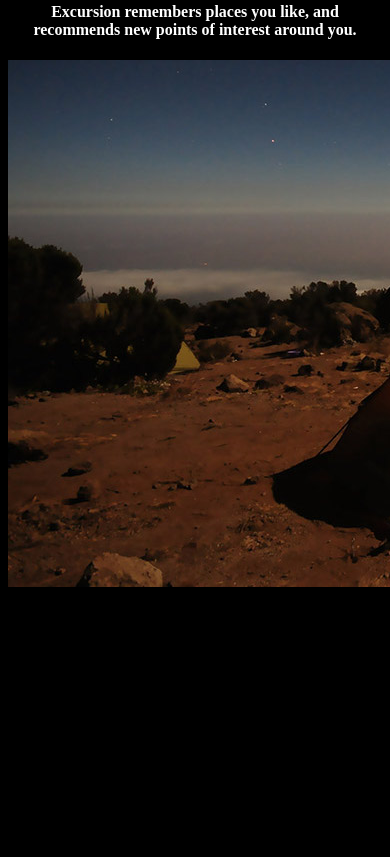
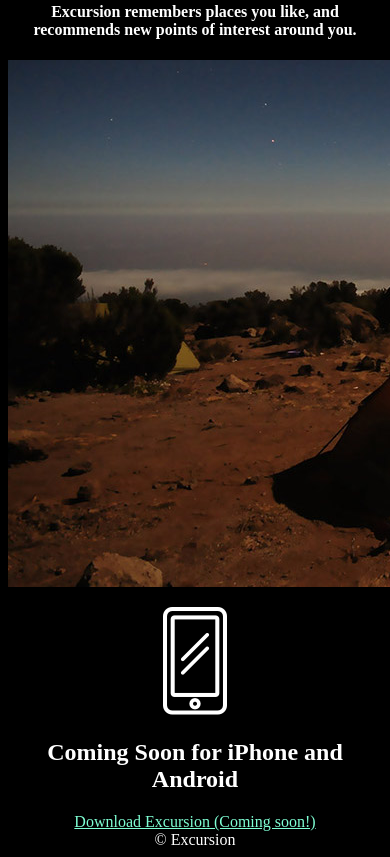
Before and after one commit to flournoy87/Excursion, a plain HTML site: page index.html in a window 390 px wide. Shown: the part 1206-2063 px from the top of the page. Before the commit the page ends 1813 px from the top, so only its background shows below. Drawn offline with Linux system fonts and the light colour scheme.

Commit message:
phone image and footer

```diff
--- a/index.html
+++ b/index.html
@@ -24,6 +24,16 @@
             <h4>Excursion remembers places you like, and recommends new points of interest around you.</h4>
             <img src="resouces/images/camp.jpeg" alt="camping">
         </p>
+        <p>
+            <img src="resouces/images/phone.webp" alt="Cell phone icon">
+            <h2>Coming Soon for iPhone and Android</h2>
+        </p>
+        <a href="url">Download Excursion (Coming soon!)</a>
     </main>
+    <footer>
+        <section>
+            &copy; Excursion
+        </section>
+    </footer>
 </body>
 </html>
```
